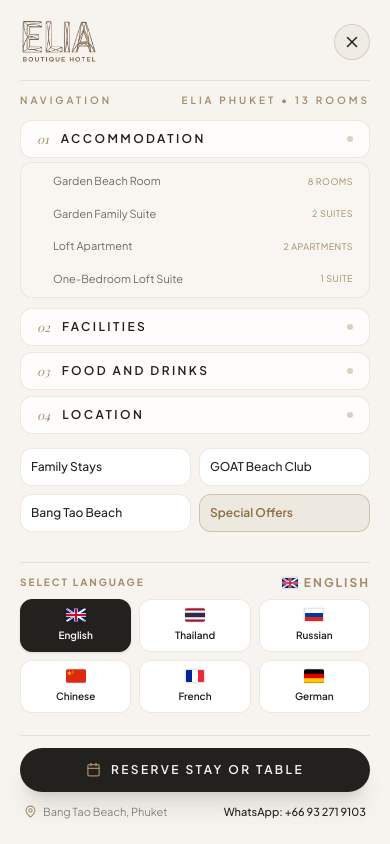
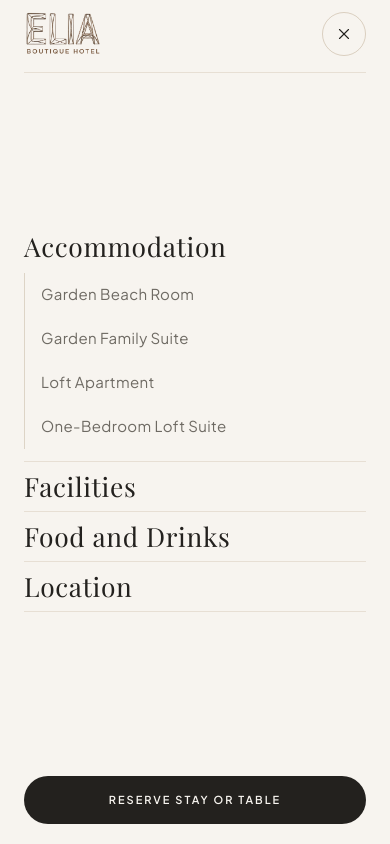
Before and after one commit to itfalcon176/elia-boutique-hotel, a React (Vite) app: page / in a window 390 px wide. Both pictures are taken after a click on the button 352 px from the left and 44 px from the top of the page. Shown: the top 844 px of the page. Built offline with nearby package versions, Linux system fonts and the light colour scheme; a web font is replaced by a local one.

Commit message:
Simplify the mobile menu into a calm room list.
Drop the language grid and promo links from the drawer, and keep the existing routes, booking action, and header language control.

Co-authored-by: itfalcon176 <itfalcon176@users.noreply.github.com>

```diff
--- a/src/components/Navbar.jsx
+++ b/src/components/Navbar.jsx
@@ -1,6 +1,6 @@
 import { useState, useEffect, useRef } from 'react';
-import { motion, AnimatePresence } from 'framer-motion';
-import { Menu as MenuIcon, X, Calendar, MapPin, ChevronDown, Sparkles, ArrowRight, Globe, Check } from 'lucide-react';
+import { motion, AnimatePresence, useReducedMotion } from 'framer-motion';
+import { Menu as MenuIcon, X, Calendar, ChevronDown, ArrowRight, Globe, Check } from 'lucide-react';
 import { roomsData } from '../data/roomsData';
 
 // Crisp Vector SVG Flag Components for 100% Consistent Cross-Platform Rendering (iOS, Android, Windows, Mac)
@@ -79,6 +79,10 @@ export default function Navbar({ activePage, setActivePage, onOpenReservation })
   const [selectedLang, setSelectedLang] = useState(languages[0]);
   const [langDropdownOpen, setLangDropdownOpen] = useState(false);
   const langDropdownRef = useRef(null);
+  const menuRef = useRef(null);
+  const closeButtonRef = useRef(null);
+  const menuToggleRef = useRef(null);
+  const reduceMotion = useReducedMotion();
 
   // Restore selected language from storage/cookies on mount
   useEffect(() => {
@@ -121,6 +125,92 @@ export default function Navbar({ activePage, setActivePage, onOpenReservation })
     window.addEventListener('scroll', handleScroll);
     return () => window.removeEventListener('scroll', handleScroll);
   }, []);
+
+  useEffect(() => {
+    const media = window.matchMedia('(min-width: 1024px)');
+    const closeOnDesktop = () => {
+      if (media.matches) setMobileMenuOpen(false);
+    };
+    media.addEventListener('change', closeOnDesktop);
+    return () => media.removeEventListener('change', closeOnDesktop);
+  }, []);
+
+  useEffect(() => {
+    if (!mobileMenuOpen) return undefined;
+
+    const menu = menuRef.current;
+    const body = document.body;
+    const root = document.documentElement;
+    const previousBodyOverflow = body.style.overflow;
+    const previousRootOverflow = root.style.overflow;
+    body.style.overflow = 'hidden';
+    root.style.overflow = 'hidden';
+
+    const inerted = [];
+    if (menu?.parentElement) {
+      for (const child of menu.parentElement.children) {
+        if (child === menu || child.contains(menu) || child.hasAttribute('inert')) continue;
+        child.setAttribute('inert', '');
+        inerted.push(child);
+      }
+    }
+
+    const focusableSelector = [
+      'a[href]',
+      'button:not([disabled])',
+      'input:not([disabled])',
+      'select:not([disabled])',
+      'textarea:not([disabled])',
+      '[tabindex]:not([tabindex="-1"])',
+    ].join(',');
+
+    const getFocusable = () => {
+      if (!menu) return [];
+      return [...menu.querySelectorAll(focusableSelector)].filter((el) => el.getClientRects().length > 0);
+    };
+
+    closeButtonRef.current?.focus({ preventScroll: true });
+
+    const onKeyDown = (event) => {
+      if (event.key === 'Escape') {
+        event.preventDefault();
+        setMobileMenuOpen(false);
+        return;
+      }
+      if (event.key !== 'Tab') return;
+
+      const items = getFocusable();
+      if (items.length === 0) {
+        event.preventDefault();
+        return;
+      }
+
+      const first = items[0];
+      const last = items[items.length - 1];
+      const active = document.activeElement;
+      const inside = menu?.contains(active);
+
+      if (event.shiftKey) {
+        if (!inside || active === first) {
+          event.preventDefault();
+          last.focus();
+        }
+      } else if (!inside || active === last) {
+        event.preventDefault();
+        first.focus();
+      }
+    };
+
+    document.addEventListener('keydown', onKeyDown);
+
+    return () => {
+      document.removeEventListener('keydown', onKeyDown);
+      body.style.overflow = previousBodyOverflow;
+      root.style.overflow = previousRootOverflow;
+      inerted.forEach((el) => el.removeAttribute('inert'));
+      menuToggleRef.current?.focus({ preventScroll: true });
+    };
+  }, [mobileMenuOpen]);
 
   const handleSelectLanguage = (lang) => {
     setSelectedLang(lang);
@@ -423,200 +513,145 @@ export default function Navbar({ activePage, setActivePage, onOpenReservation })
               </div>
             </div>
 
-            {/* Mobile Hamburger Toggle */}
+            {/* Mobile menu toggle. Desktop navigation stays in the bar above. */}
             <button
+              ref={menuToggleRef}
+              type="button"
               onClick={() => setMobileMenuOpen(!mobileMenuOpen)}
-              className={`lg:hidden p-2 focus:outline-none cursor-pointer ${isLightHeader ? 'text-[#23211E]' : 'text-white'}`}
-              aria-label="Toggle menu"
+              className={`lg:hidden inline-flex h-11 w-11 shrink-0 items-center justify-center cursor-pointer focus-visible:outline focus-visible:outline-2 focus-visible:outline-offset-2 ${
+                isLightHeader
+                  ? 'text-[#23211E] focus-visible:outline-[#A38B68]'
+                  : 'text-white focus-visible:outline-[#C5A880]'
+              }`}
+              aria-label={mobileMenuOpen ? 'Close menu' : 'Open menu'}
+              aria-expanded={mobileMenuOpen}
+              aria-controls={mobileMenuOpen ? 'elia-mobile-menu' : undefined}
             >
-              {mobileMenuOpen ? <X size={26} /> : <MenuIcon size={26} />}
+              {mobileMenuOpen ? <X size={24} /> : <MenuIcon size={24} />}
             </button>
           </div>
         </div>
       </motion.header>
 
-      {/* Mobile Navigation Drawer */}
+      {/* Mobile navigation. Language and secondary promo links stay outside this drawer. */}
       <AnimatePresence>
         {mobileMenuOpen && (
           <motion.div
-            initial={{ opacity: 0, y: -10 }}
-            animate={{ opacity: 1, y: 0 }}
-            exit={{ opacity: 0, y: -10 }}
-            transition={{ duration: 0.3, ease: 'easeOut' }}
-            className="fixed inset-0 z-50 bg-[#F7F4EF] text-[#23211E] lg:hidden flex flex-col justify-between px-5 pt-5 pb-6 overflow-y-auto"
+            id="elia-mobile-menu"
+            key="elia-mobile-menu"
+            ref={menuRef}
+            role="dialog"
+            aria-modal="true"
+            aria-labelledby="elia-mobile-menu-title"
+            initial={reduceMotion ? false : { opacity: 0 }}
+            animate={{ opacity: 1 }}
+            exit={{ opacity: 0 }}
+            transition={{ duration: reduceMotion ? 0 : 0.28, ease: [0.22, 1, 0.36, 1] }}
+            className="fixed inset-0 z-[60] flex h-dvh max-h-dvh flex-col overflow-y-auto overscroll-contain bg-[#F7F4EF] px-6 text-[#23211E] lg:hidden"
           >
-            {/* Top Close Header */}
-            <div>
-              <div className="flex items-center justify-between pb-4 border-b border-[#A38B68]/20">
+            <h2 id="elia-mobile-menu-title" className="sr-only">Menu</h2>
+            <div className="mx-auto flex min-h-full w-full max-w-md flex-col">
+              <div className="sticky top-0 z-10 -mx-6 shrink-0 bg-[#F7F4EF] px-6 pt-[max(0.75rem,env(safe-area-inset-top))]">
+                <div className="flex items-center justify-between gap-4 border-b border-[#A38B68]/20 pb-4">
                 <button
+                  type="button"
                   onClick={() => handleNavClick('home')}
-                  className="focus:outline-none cursor-pointer"
+                  className="min-w-0 cursor-pointer rounded-sm focus-visible:outline focus-visible:outline-2 focus-visible:outline-offset-4 focus-visible:outline-[#A38B68]"
                 >
                   <img
                     src="/Logos/elia gold.png"
-                    alt="Elia Boutique Hotel Phuket Logo"
-                    className="h-11 sm:h-12 w-auto object-contain"
+                    alt="Elia Boutique Hotel Phuket"
+                    className="h-11 w-auto max-w-[9.5rem] object-contain object-left sm:h-12"
                     onError={(e) => {
                       e.target.src = '/Logos/logo nwww.png';
                     }}
                   />
                 </button>
                 <button
+                  ref={closeButtonRef}
+                  type="button"
                   onClick={() => setMobileMenuOpen(false)}
-                  className="w-9 h-9 rounded-full bg-[#EFECE6] border border-[#A38B68]/30 flex items-center justify-center text-[#23211E] hover:bg-[#23211E] hover:text-white transition-all cursor-pointer"
+                  className="inline-flex h-11 w-11 shrink-0 cursor-pointer items-center justify-center rounded-full border border-[#A38B68]/35 text-[#23211E] transition-colors duration-200 hover:border-[#A38B68] hover:text-[#A38B68] focus-visible:outline focus-visible:outline-2 focus-visible:outline-offset-2 focus-visible:outline-[#A38B68]"
                   aria-label="Close menu"
                 >
-                  <X size={18} />
+                  <X size={18} strokeWidth={1.5} />
                 </button>
+                </div>
               </div>
 
-              {/* Sub-label */}
-              <div className="pt-3 pb-1 flex items-center justify-between text-[10px] uppercase tracking-[0.3em] text-[#A38B68] font-semibold font-sans">
-                <span>NAVIGATION</span>
-                <span>ELIA PHUKET • 13 ROOMS</span>
-              </div>
+              <nav className="my-auto w-full py-5" aria-label="Primary">
+                <ul className="flex flex-col">
+                  {navLinks.map((link) => {
+                    if (link.hasDropdown) {
+                      const sectionActive = activePage === link.id || activePage.startsWith(`${link.id}/`);
+                      return (
+                        <li key={link.id} className="border-b border-[#A38B68]/20">
+                          <button
+                            type="button"
+                            onClick={() => handleNavClick(link.id)}
+                            className={`flex min-h-12 w-full cursor-pointer items-center py-2 text-left font-serif text-[1.65rem] font-light leading-tight tracking-wide transition-colors duration-200 focus-visible:underline focus-visible:decoration-[#A38B68] focus-visible:underline-offset-8 focus-visible:outline-none sm:text-[2rem] ${
+                              sectionActive ? 'text-[#A38B68]' : 'text-[#23211E] hover:text-[#A38B68]'
+                            }`}
+                            aria-current={activePage === link.id ? 'page' : undefined}
+                          >
+                            {link.label}
+                          </button>
+                          <ul className="mb-3 mt-0.5 flex flex-col" aria-label="Rooms">
+                            {roomsData.map((room) => {
+                              const roomPage = `rooms/${room.slug}`;
+                              const isRoomActive = activePage === roomPage;
+                              return (
+                                <li key={room.id}>
+                                  <button
+                                    type="button"
+                                    onClick={() => handleNavClick(roomPage)}
+                                    className={`flex min-h-11 w-full cursor-pointer items-center border-l py-2 pl-4 text-left font-sans text-[15px] leading-snug tracking-wide transition-colors duration-200 focus-visible:underline focus-visible:decoration-[#A38B68] focus-visible:underline-offset-4 focus-visible:outline-none sm:text-base ${
+                                      isRoomActive
+                                        ? 'border-[#A38B68] text-[#A38B68]'
+                                        : 'border-[#A38B68]/30 text-[#6E6A63] hover:border-[#A38B68] hover:text-[#23211E]'
+                                    }`}
+                                    aria-current={isRoomActive ? 'page' : undefined}
+                                  >
+                                    {room.title}
+                                  </button>
+                                </li>
+                              );
+                            })}
+                          </ul>
+                        </li>
+                      );
+                    }
 
-              {/* Menu Links Stack */}
-              <div className="py-2 flex flex-col gap-1.5">
-                {navLinks.map((link, idx) => {
-                  const isSelected = activePage === link.id || (link.id === 'rooms' && activePage.startsWith('rooms'));
-                  return (
-                    <div key={link.id} className="flex flex-col gap-1">
-                      <button
-                        onClick={() => handleNavClick(link.id)}
-                        className={`flex items-center justify-between px-4 py-2.5 rounded-xl border transition-all text-left cursor-pointer ${isSelected
-                            ? 'bg-[#23211E] text-[#F7F4EF] border-[#23211E] shadow-md'
-                            : 'bg-[#FFFFFF]/80 hover:bg-[#FFFFFF] text-[#23211E] border-[#A38B68]/20'
+                    const isSelected = activePage === link.id;
+                    return (
+                      <li key={link.id} className="border-b border-[#A38B68]/20">
+                        <button
+                          type="button"
+                          onClick={() => handleNavClick(link.id)}
+                          className={`flex min-h-12 w-full cursor-pointer items-center py-2 text-left font-serif text-[1.65rem] font-light leading-tight tracking-wide transition-colors duration-200 focus-visible:underline focus-visible:decoration-[#A38B68] focus-visible:underline-offset-8 focus-visible:outline-none sm:text-[2rem] ${
+                            isSelected ? 'text-[#A38B68]' : 'text-[#23211E] hover:text-[#A38B68]'
                           }`}
-                      >
-                        <div className="flex items-center gap-3">
-                          <span className="font-serif italic text-xs text-[#A38B68]">
-                            0{idx + 1}
-                          </span>
-                          <span className="text-xs uppercase tracking-[0.2em] font-semibold font-sans">
-                            {link.label}
-                          </span>
-                        </div>
-                        <div className={`w-1.5 h-1.5 rounded-full ${isSelected ? 'bg-[#A38B68]' : 'bg-[#A38B68]/40'}`} />
-                      </button>
+                          aria-current={isSelected ? 'page' : undefined}
+                        >
+                          {link.label}
+                        </button>
+                      </li>
+                    );
+                  })}
+                </ul>
+              </nav>
 
-                      {/* If rooms, show quick links in mobile */}
-                      {link.id === 'rooms' && (
-                        <div className="pl-6 pr-2 py-1 space-y-1 bg-[#FAF7F2]/60 rounded-xl border border-[#A38B68]/15 mb-1">
-                          {roomsData.map((room) => (
-                            <button
-                              key={room.id}
-                              onClick={() => handleNavClick(`rooms/${room.slug}`)}
-                              className={`w-full text-left py-1.5 px-2 text-[11px] font-sans flex items-center justify-between cursor-pointer rounded-lg ${activePage === `rooms/${room.slug}`
-                                  ? 'font-bold text-[#A38B68] bg-white'
-                                  : 'text-[#6E6A63] hover:text-[#23211E]'
-                                }`}
-                            >
-                              <span>{room.title}</span>
-                              <span className="text-[9px] uppercase tracking-wider text-[#A38B68]">
-                                {room.countLabel}
-                              </span>
-                            </button>
-                          ))}
-                        </div>
-                      )}
-                    </div>
-                  );
-                })}
-
-                {/* Secondary SEO Pages Quick Links */}
-                <div className="pt-2 grid grid-cols-2 gap-2">
-                  <button
-                    onClick={() => handleNavClick('family-hotel-phuket')}
-                    className="p-2.5 rounded-xl border border-[#A38B68]/20 bg-white text-left text-xs font-medium text-[#23211E] hover:border-[#A38B68] cursor-pointer"
-                  >
-                    Family Stays
-                  </button>
-                  <button
-                    onClick={() => handleNavClick('goat-beach-club')}
-                    className="p-2.5 rounded-xl border border-[#A38B68]/20 bg-white text-left text-xs font-medium text-[#23211E] hover:border-[#A38B68] cursor-pointer"
-                  >
-                    GOAT Beach Club
-                  </button>
-                  <button
-                    onClick={() => handleNavClick('bang-tao-beach-phuket')}
-                    className="p-2.5 rounded-xl border border-[#A38B68]/20 bg-white text-left text-xs font-medium text-[#23211E] hover:border-[#A38B68] cursor-pointer"
-                  >
-                    Bang Tao Beach
-                  </button>
-                  <button
-                    onClick={() => handleNavClick('offers')}
-                    className="p-2.5 rounded-xl border border-[#A38B68]/40 bg-[#A38B68]/10 text-left text-xs font-semibold text-[#8B6E3F] hover:bg-[#A38B68]/20 cursor-pointer"
-                  >
-                    Special Offers
-                  </button>
-                </div>
-              </div>
-            </div>
-
-            {/* Mobile Language Selector */}
-            <div className="pt-3 border-t border-[#A38B68]/20">
-              <div className="flex items-center justify-between text-[10px] uppercase tracking-[0.2em] text-[#A38B68] font-bold mb-2">
-                <span>Select Language</span>
-                <span className="text-xs flex items-center gap-1.5">
-                  <selectedLang.FlagComponent className="w-4 h-3" />
-                  {selectedLang.name}
-                </span>
-              </div>
-              <div className="grid grid-cols-3 gap-2">
-                {languages.map((lang) => {
-                  const isSelected = selectedLang.code === lang.code;
-                  return (
-                    <button
-                      key={lang.code}
-                      type="button"
-                      onClick={() => {
-                        handleSelectLanguage(lang);
-                        setMobileMenuOpen(false);
-                      }}
-                      className={`p-2 rounded-xl border text-center transition-all flex flex-col items-center gap-1.5 cursor-pointer ${
-                        isSelected
-                          ? 'bg-[#23211E] text-white border-[#23211E] shadow-sm'
-                          : 'bg-white text-[#23211E] border-[#A38B68]/20 hover:border-[#A38B68]'
-                      }`}
-                    >
-                      <lang.FlagComponent className="w-5 h-3.5" />
-                      <span className="text-[10px] font-semibold">{lang.name}</span>
-                    </button>
-                  );
-                })}
-              </div>
-            </div>
-
-            {/* Bottom Quick Info & CTA Footer */}
-            <div className="space-y-3 pt-3 border-t border-[#A38B68]/20">
-              <button
-                onClick={() => {
-                  setMobileMenuOpen(false);
-                  onOpenReservation?.();
-                }}
-                className={`w-full py-3.5 rounded-full font-semibold uppercase tracking-[0.2em] text-xs flex items-center justify-center gap-2.5 shadow-xl transition-all cursor-pointer ${activePage === 'booking'
-                    ? 'bg-[#A38B68] text-white shadow-[0_0_20px_rgba(163,139,104,0.4)]'
-                    : 'bg-[#23211E] text-[#F7F4EF] hover:bg-[#A38B68]'
-                  }`}
-              >
-                <Calendar size={15} className="text-[#A38B68]" />
-                <span>RESERVE STAY OR TABLE</span>
-              </button>
-
-              <div className="flex items-center justify-between text-[11px] text-[#6E6A63] font-sans font-light px-1">
-                <div className="flex items-center gap-1.5">
-                  <MapPin size={13} className="text-[#A38B68]" />
-                  <span>Bang Tao Beach, Phuket</span>
-                </div>
-                <a
-                  href="https://wa.me/66932719103"
-                  target="_blank"
-                  rel="noopener noreferrer"
-                  className="flex items-center gap-1.5 hover:text-[#A38B68] transition-colors font-medium text-[#23211E]"
+              <div className="sticky bottom-0 z-10 -mx-6 shrink-0 bg-[#F7F4EF] px-6 pt-4 pb-[max(1.25rem,env(safe-area-inset-bottom))]">
+                <button
+                  type="button"
+                  onClick={() => {
+                    setMobileMenuOpen(false);
+                    window.setTimeout(() => onOpenReservation?.(), 0);
+                  }}
+                  className="flex min-h-12 w-full cursor-pointer items-center justify-center rounded-full bg-[#23211E] px-6 py-3.5 text-center text-[11px] font-semibold uppercase tracking-[0.18em] text-[#F7F4EF] transition-colors duration-300 hover:bg-[#A38B68] focus-visible:outline focus-visible:outline-2 focus-visible:outline-offset-2 focus-visible:outline-[#A38B68] sm:text-xs"
                 >
-                  <span>WhatsApp: +66 93 271 9103</span>
-                </a>
+                  Reserve stay or table
+                </button>
               </div>
             </div>
           </motion.div>
```
